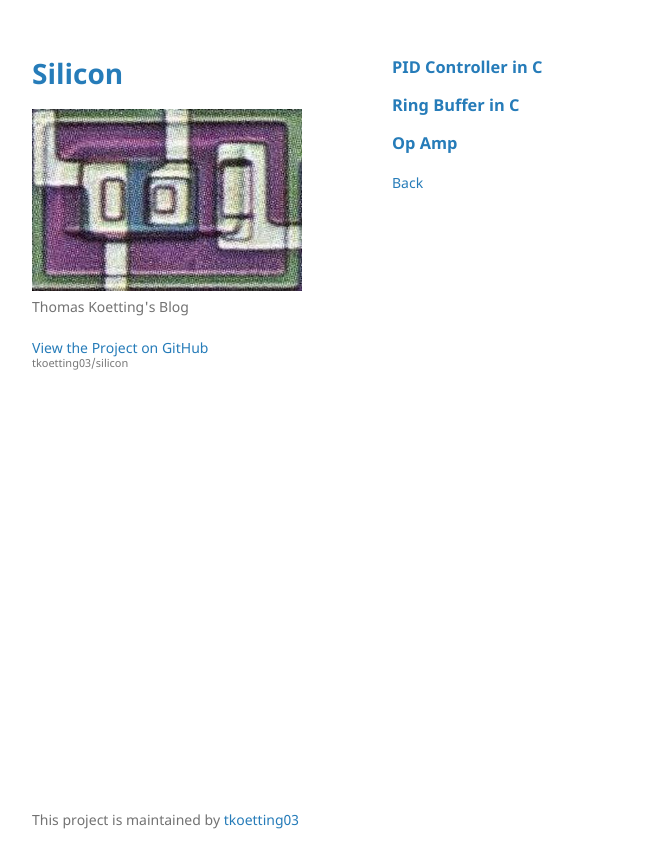
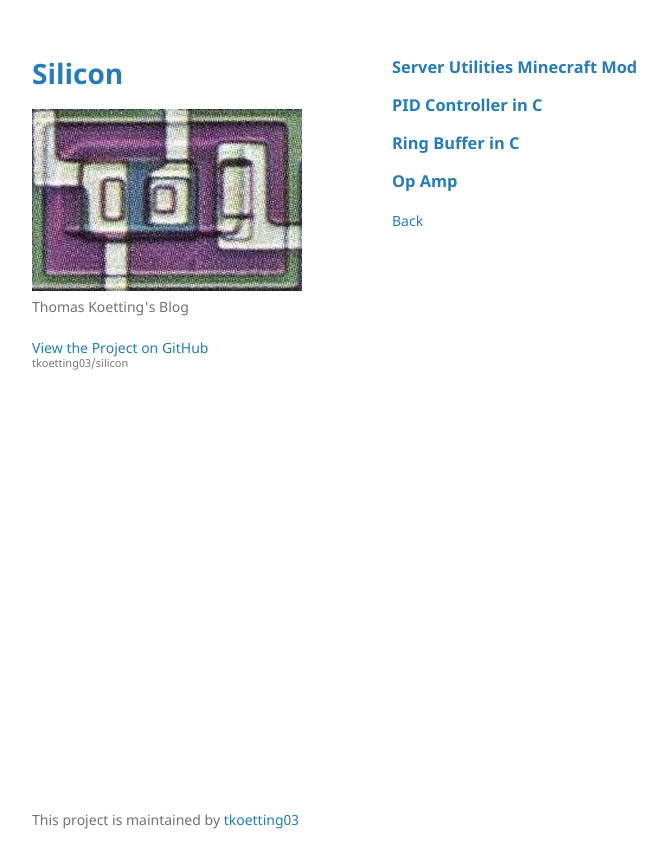
Before and after one commit to tkoetting03/silicon, a Jekyll site: the page built from indexblog.md, in a window 1280 px wide. Shown: the top 868 px of the page, without its empty margins (178-845 px from the left). Built offline with Jekyll 4.4.1, drawn with Linux system fonts in a browser that asks for light colours; our own code applies the rules of GitHub Pages for plain Markdown files.

Commit message:
Add link to Server Utilities Minecraft Mod

```diff
--- a/indexblog.md
+++ b/indexblog.md
@@ -1,3 +1,5 @@
+### [Server Utilities Minecraft Mod](https://github.com/tkoetting03/server-utilities)
+
 ### [PID Controller in C](https://github.com/tkoetting03/PID-Tuner)
 
 ### [Ring Buffer in C](https://github.com/tkoetting03/Ring-Buffer/tree/main)
```
